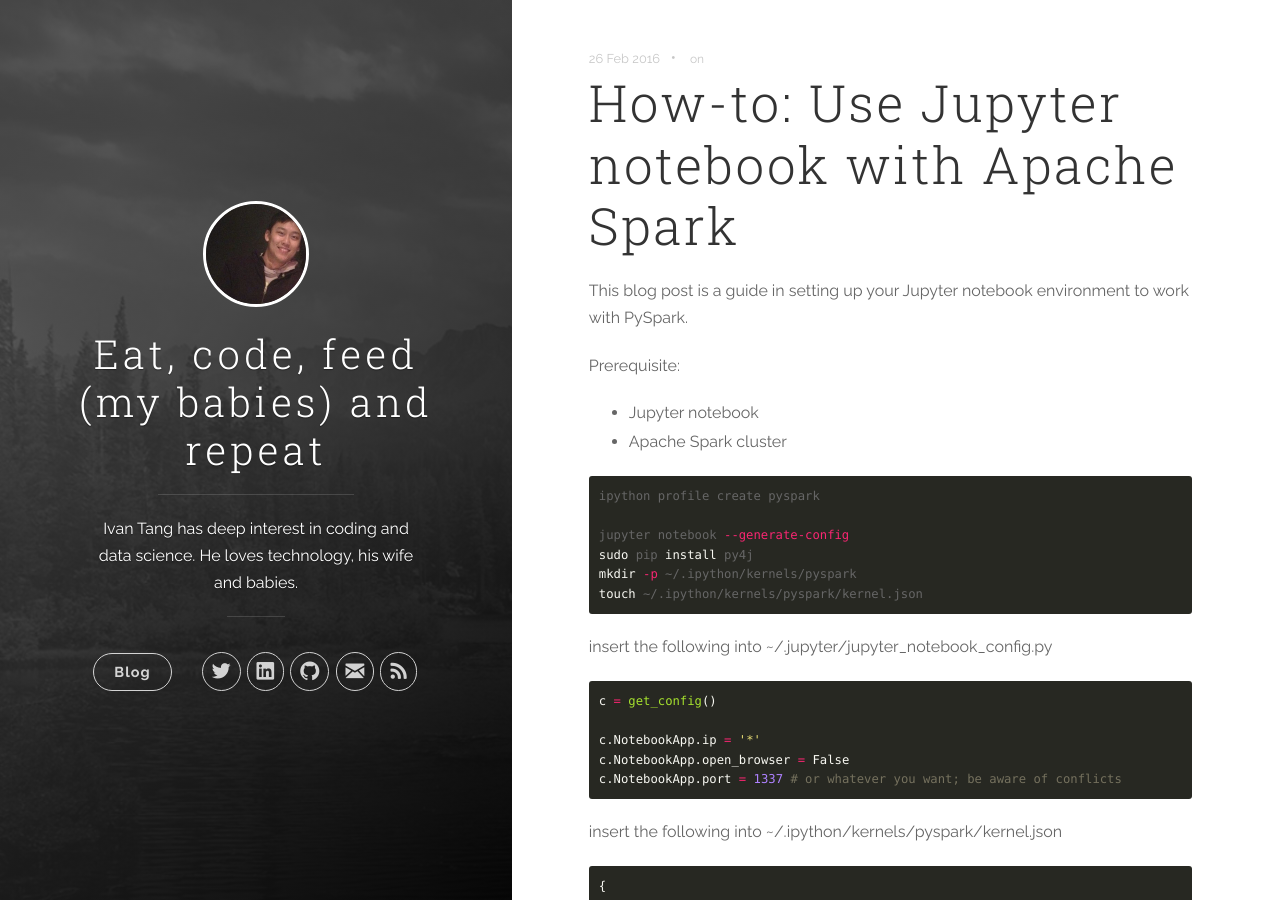
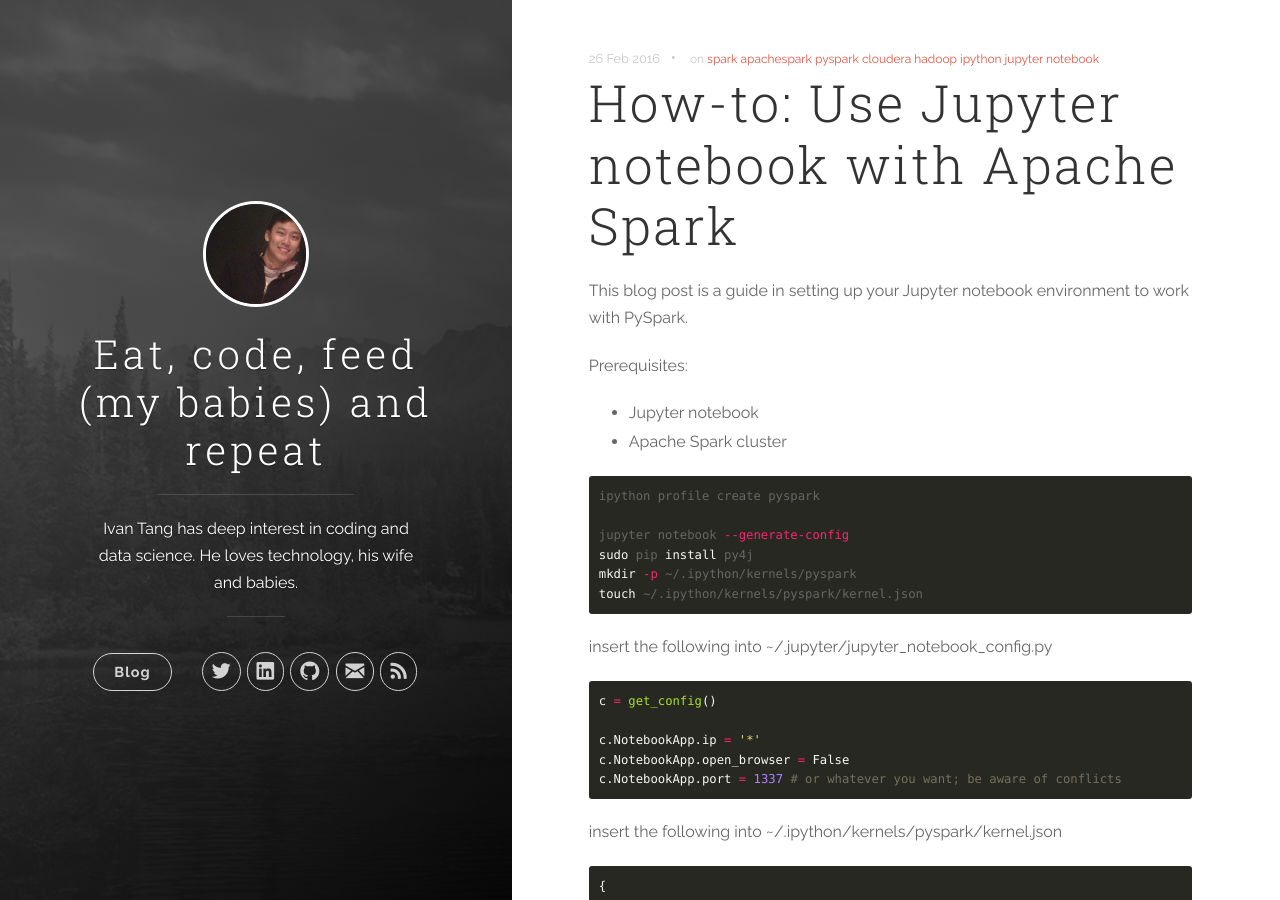
Before and after one commit to hiimivantang/hiimivantang.github.io, a Jekyll site: the page built from bigdata/spark/_posts/2016-02-26-pyspark-and-jupyter-notebook.markdown, in a window 1280 px wide and 900 px high. Built offline with Jekyll 4.4.1, drawn with Linux system fonts in a browser that asks for light colours; nearby versions of some CDN libraries; comment, search, counter and statistics services are not loaded.

Commit message:
edit pyspark post

```diff
--- a/bigdata/spark/_posts/2016-02-26-pyspark-and-jupyter-notebook.markdown
+++ b/bigdata/spark/_posts/2016-02-26-pyspark-and-jupyter-notebook.markdown
@@ -1,12 +1,15 @@
 ---
 layout: post
 title: "How-to: Use Jupyter notebook with Apache Spark"
+tags: spark apachespark pyspark cloudera hadoop ipython jupyter notebook
+
 ---
 
 
 This blog post is a guide in setting up your Jupyter notebook environment to work with PySpark.
 
-Prerequisite:
+Prerequisites:
+
 * Jupyter notebook
 * Apache Spark cluster
 
```
